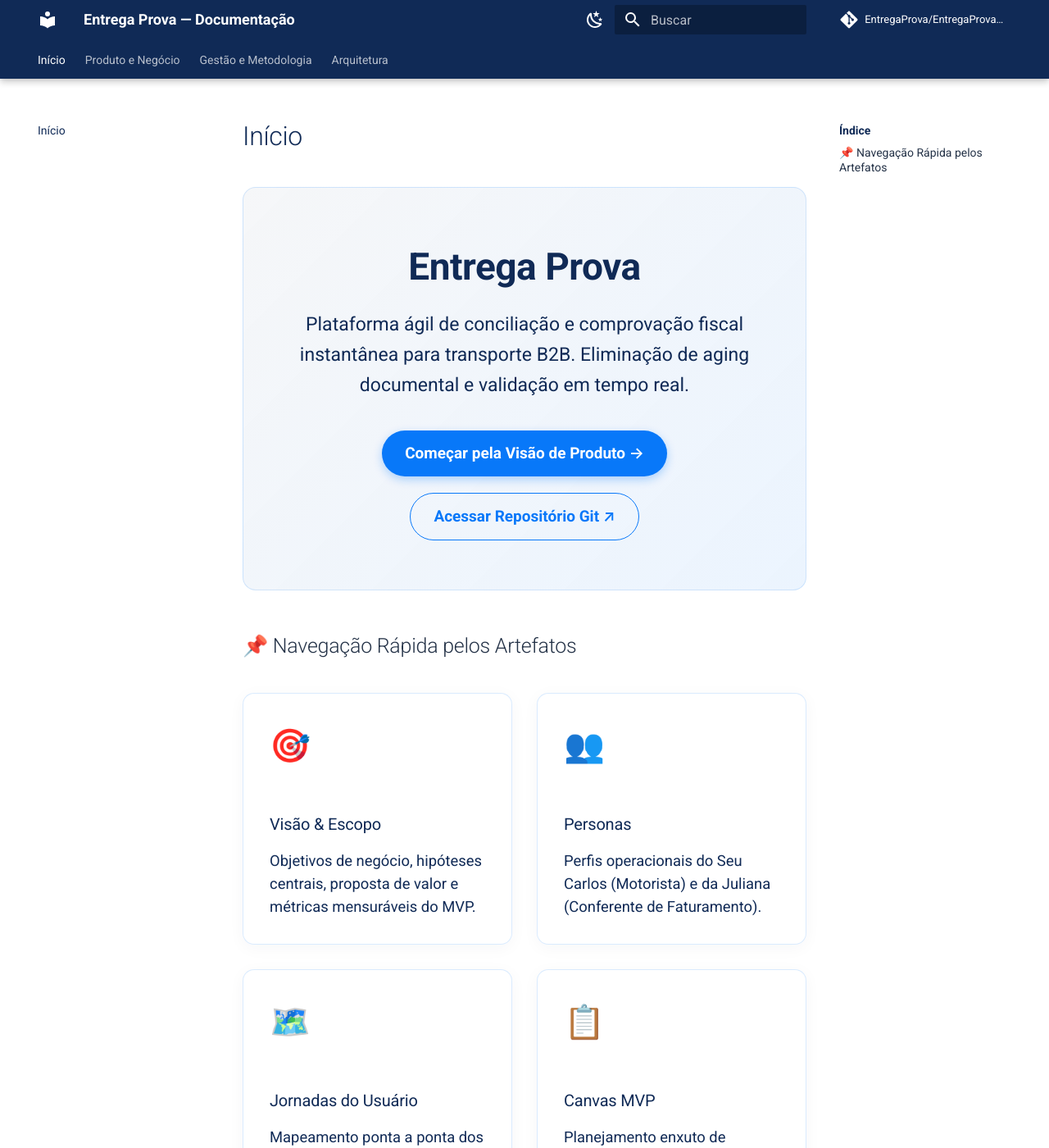
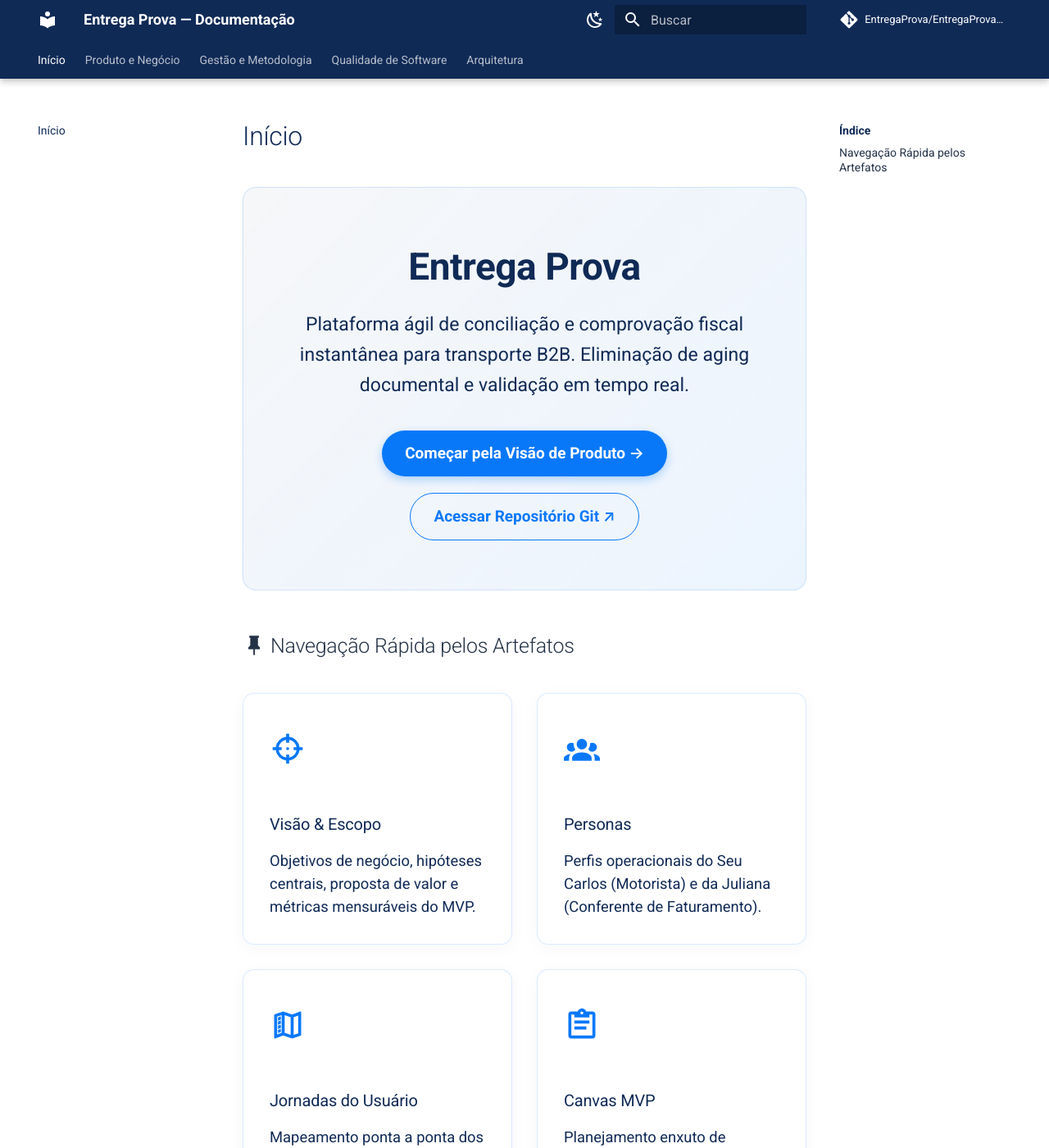
Before and after one commit to EntregaProva/EntregaProva-documentation, an MkDocs documentation site: the page built from docs/index.md, in a window 1280 px wide and 1400 px high. Shown: the whole window at 82% size. Built offline with MkDocs 1.6.1 and Material for MkDocs 9.7.7, drawn with Linux system fonts in a browser that asks for light colours; comment, search, counter and statistics services are not loaded; some of the changed text lies outside the part shown.

Commit message:
fix(docs): ativa extensao de icones pymdownx.emoji

```diff
--- a/docs/assets/css/extra.css
+++ b/docs/assets/css/extra.css
@@ -145,6 +145,19 @@
   display: inline-block;
 }
 
+.card-icon svg {
+  width: 2.2rem;
+  height: 2.2rem;
+  fill: var(--ep-blue);
+  display: inline-block;
+  vertical-align: middle;
+  transition: transform 0.25s ease;
+}
+
+.custom-card:hover .card-icon svg {
+  transform: scale(1.1);
+}
+
 .card-title {
   font-size: 1.2rem;
   font-weight: 700;
--- a/docs/index.md
+++ b/docs/index.md
@@ -14,12 +14,12 @@ hide:
   </div>
 </div>
 
-## 📌 Navegação Rápida pelos Artefatos
+## :material-pin: Navegação Rápida pelos Artefatos
 
 <div class="grid-cards">
   <a href="produto/visao-e-escopo/" class="custom-card">
     <div>
-      <span class="card-icon">🎯</span>
+      <span class="card-icon"><svg xmlns="http://www.w3.org/2000/svg" viewBox="0 0 24 24"><path d="M11 2v2.07A8 8 0 0 0 4.07 11H2v2h2.07A8 8 0 0 0 11 19.93V22h2v-2.07A8 8 0 0 0 19.93 13H22v-2h-2.07A8 8 0 0 0 13 4.07V2m-2 4.08V8h2V6.09c2.5.41 4.5 2.41 4.92 4.91H16v2h1.91c-.41 2.5-2.41 4.5-4.91 4.92V16h-2v1.91C8.5 17.5 6.5 15.5 6.08 13H8v-2H6.09C6.5 8.5 8.5 6.5 11 6.08M12 11a1 1 0 0 0-1 1 1 1 0 0 0 1 1 1 1 0 0 0 1-1 1 1 0 0 0-1-1"/></svg></span>
       <h3 class="card-title">Visão & Escopo</h3>
       <p class="card-desc">Objetivos de negócio, hipóteses centrais, proposta de valor e métricas mensuráveis do MVP.</p>
     </div>
@@ -27,7 +27,7 @@ hide:
 
   <a href="produto/personas/" class="custom-card">
     <div>
-      <span class="card-icon">👥</span>
+      <span class="card-icon"><svg xmlns="http://www.w3.org/2000/svg" viewBox="0 0 24 24"><path d="M12 5.5A3.5 3.5 0 0 1 15.5 9a3.5 3.5 0 0 1-3.5 3.5A3.5 3.5 0 0 1 8.5 9 3.5 3.5 0 0 1 12 5.5M5 8c.56 0 1.08.15 1.53.42-.15 1.43.27 2.85 1.13 3.96C7.16 13.34 6.16 14 5 14a3 3 0 0 1-3-3 3 3 0 0 1 3-3m14 0a3 3 0 0 1 3 3 3 3 0 0 1-3 3c-1.16 0-2.16-.66-2.66-1.62a5.54 5.54 0 0 0 1.13-3.96c.45-.27.97-.42 1.53-.42M5.5 18.25c0-2.07 2.91-3.75 6.5-3.75s6.5 1.68 6.5 3.75V20h-13zM0 20v-1.5c0-1.39 1.89-2.56 4.45-2.9-.59.68-.95 1.62-.95 2.65V20zm24 0h-3.5v-1.75c0-1.03-.36-1.97-.95-2.65 2.56.34 4.45 1.51 4.45 2.9z"/></svg></span>
       <h3 class="card-title">Personas</h3>
       <p class="card-desc">Perfis operacionais do Seu Carlos (Motorista) e da Juliana (Conferente de Faturamento).</p>
     </div>
@@ -35,7 +35,7 @@ hide:
 
   <a href="produto/jornada/" class="custom-card">
     <div>
-      <span class="card-icon">🗺️</span>
+      <span class="card-icon"><svg xmlns="http://www.w3.org/2000/svg" viewBox="0 0 24 24"><path d="M9 3 3.36 4.9c-.21.07-.36.25-.36.48V20.5a.5.5 0 0 0 .5.5l.16-.03L9 18.9l6 2.1 5.64-1.9c.21-.07.36-.25.36-.48V3.5a.5.5 0 0 0-.5-.5l-.16.03L15 5.1zM8 5.45v11.7l-3 1.16V6.46zm2 .02 4 1.4v11.66l-4-1.4zm9 .23v11.84l-3 1.01V6.86zm-11.54.6-1.89.67v2.15l1.89-.67zm0 2.75-1.89.67v2.15l1.89-.67zm0 2.75-1.89.67v2.15l1.89-.67zm0 2.75-1.89.67v2.15l1.89-.67z"/></svg></span>
       <h3 class="card-title">Jornadas do Usuário</h3>
       <p class="card-desc">Mapeamento ponta a ponta dos pontos de contato e emoções desde a doca até o faturamento.</p>
     </div>
@@ -43,7 +43,7 @@ hide:
 
   <a href="produto/canvas-mvp/" class="custom-card">
     <div>
-      <span class="card-icon">📋</span>
+      <span class="card-icon"><svg xmlns="http://www.w3.org/2000/svg" viewBox="0 0 24 24"><path d="M19 3h-4.18C14.25 1.44 12.53.64 11 1.2c-.86.3-1.5.96-1.82 1.8H5a2 2 0 0 0-2 2v14a2 2 0 0 0 2 2h14a2 2 0 0 0 2-2V5a2 2 0 0 0-2-2m-7 0a1 1 0 0 1 1 1 1 1 0 0 1-1 1 1 1 0 0 1-1-1 1 1 0 0 1 1-1M7 7h10V5h2v14H5V5h2zm10 4H7V9h10zm-2 4H7v-2h8z"/></svg></span>
       <h3 class="card-title">Canvas MVP</h3>
       <p class="card-desc">Planejamento enxuto de entregas, jornadas essenciais, requisitos Must-Have e FinOps.</p>
     </div>
@@ -51,7 +51,7 @@ hide:
 
   <a href="produto/requisitos-moscow/" class="custom-card">
     <div>
-      <span class="card-icon">📊</span>
+      <span class="card-icon"><svg xmlns="http://www.w3.org/2000/svg" viewBox="0 0 24 24"><path d="M9 17H7v-7h2zm4 0h-2V7h2zm4 0h-2v-4h2zm2 2H5V5h14v14.1M19 3H5c-1.1 0-2 .9-2 2v14c0 1.1.9 2 2 2h14c1.1 0 2-.9 2-2V5c0-1.1-.9-2-2-2"/></svg></span>
       <h3 class="card-title">Backlog & MoSCoW</h3>
       <p class="card-desc">Priorização estrita dos requisitos técnicos e funcionais alinhados aos critérios do DoD.</p>
     </div>
@@ -59,9 +59,17 @@ hide:
 
   <a href="gestao/dod.md" class="custom-card">
     <div>
-      <span class="card-icon">✅</span>
+      <span class="card-icon"><svg xmlns="http://www.w3.org/2000/svg" viewBox="0 0 24 24"><path d="M20 12a8 8 0 0 1-8 8 8 8 0 0 1-8-8 8 8 0 0 1 8-8c.76 0 1.5.11 2.2.31l1.57-1.57A9.8 9.8 0 0 0 12 2 10 10 0 0 0 2 12a10 10 0 0 0 10 10 10 10 0 0 0 10-10M7.91 10.08 6.5 11.5 11 16 21 6l-1.41-1.42L11 13.17z"/></svg></span>
       <h3 class="card-title">Definition of Done</h3>
       <p class="card-desc">Critérios inegociáveis de engenharia, esteira de CI, testes vinculados e LGPD.</p>
     </div>
   </a>
+
+  <a href="qualidade/estrategia-testes.md" class="custom-card">
+    <div>
+      <span class="card-icon"><svg xmlns="http://www.w3.org/2000/svg" viewBox="0 0 24 24"><path d="M12 1 3 5v6c0 5.55 3.84 10.74 9 12 5.16-1.26 9-6.45 9-12V5zm-2 16-4-4 1.41-1.41L10 14.17l6.59-6.59L18 9z"/></svg></span>
+      <h3 class="card-title">Estratégia de Testes</h3>
+      <p class="card-desc">Isolamento de tenant, suíte com Vitest, matriz de erros HTTP e validação contra vazamento.</p>
+    </div>
+  </a>
 </div>
--- a/mkdocs.yml
+++ b/mkdocs.yml
@@ -46,6 +46,9 @@ markdown_extensions:
       alternate_style: true
   - attr_list
   - md_in_html
+  - pymdownx.emoji:
+      emoji_index: !!python/name:material.extensions.emoji.twemoji
+      emoji_generator: !!python/name:material.extensions.emoji.to_svg
 
 nav:
   - Início: index.md
@@ -60,6 +63,8 @@ nav:
       - Exemplos de XML: produto/exemplos-xml.md
   - Gestão e Metodologia:
       - Definition of Done (DoD): gestao/dod.md
+  - Qualidade de Software:
+      - Estratégia de Testes: qualidade/estrategia-testes.md
   - Arquitetura:
       - ADR 001 - Stack Base: arquitetura/adrs/001-stack-base.md
       - ADR 002 - Modelagem Firestore: arquitetura/adrs/002-modelagem-firestore.md
```
Also changed, not shown: docs/produto/jornada.md (+12 -12 lines), docs/produto/personas.md (+2 -2 lines), docs/produto/visao-e-escopo.md (+10 -10 lines), docs/qualidade/estrategia-testes.md (added, +41 -0 lines).
